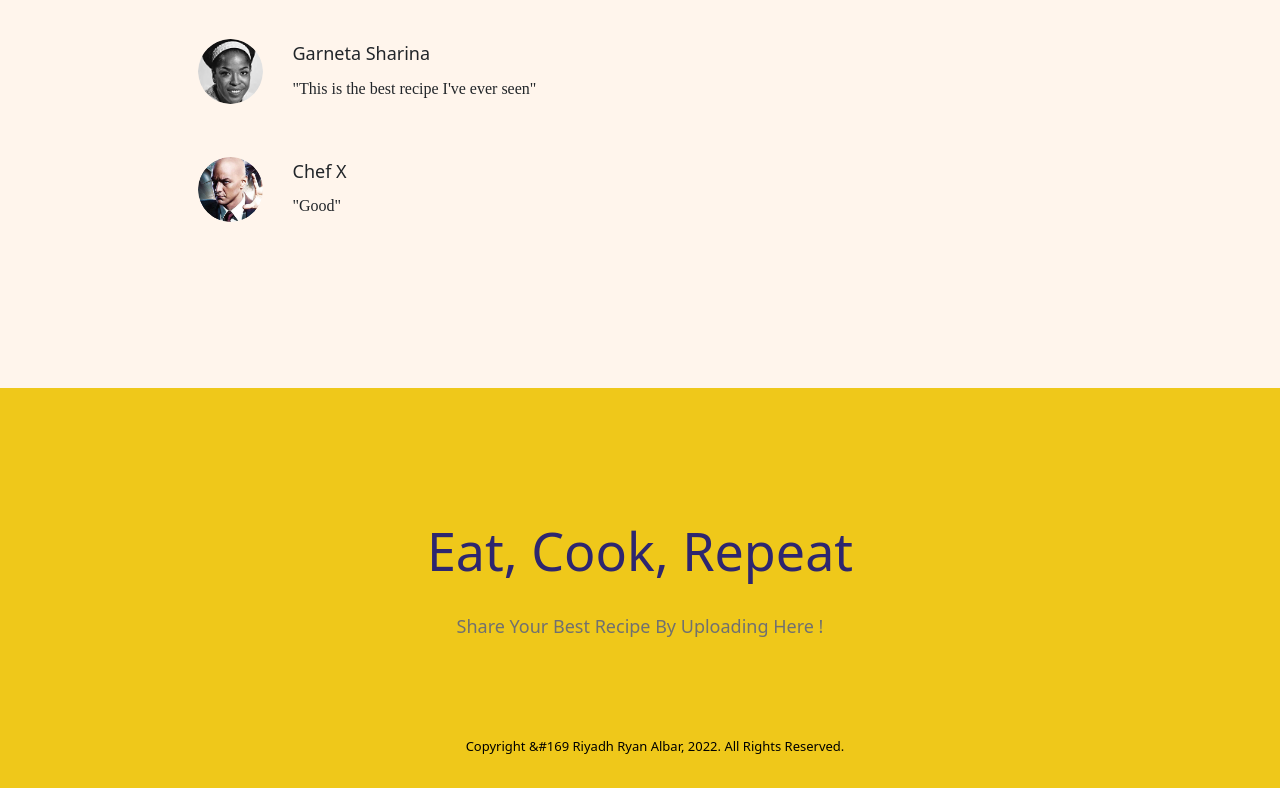
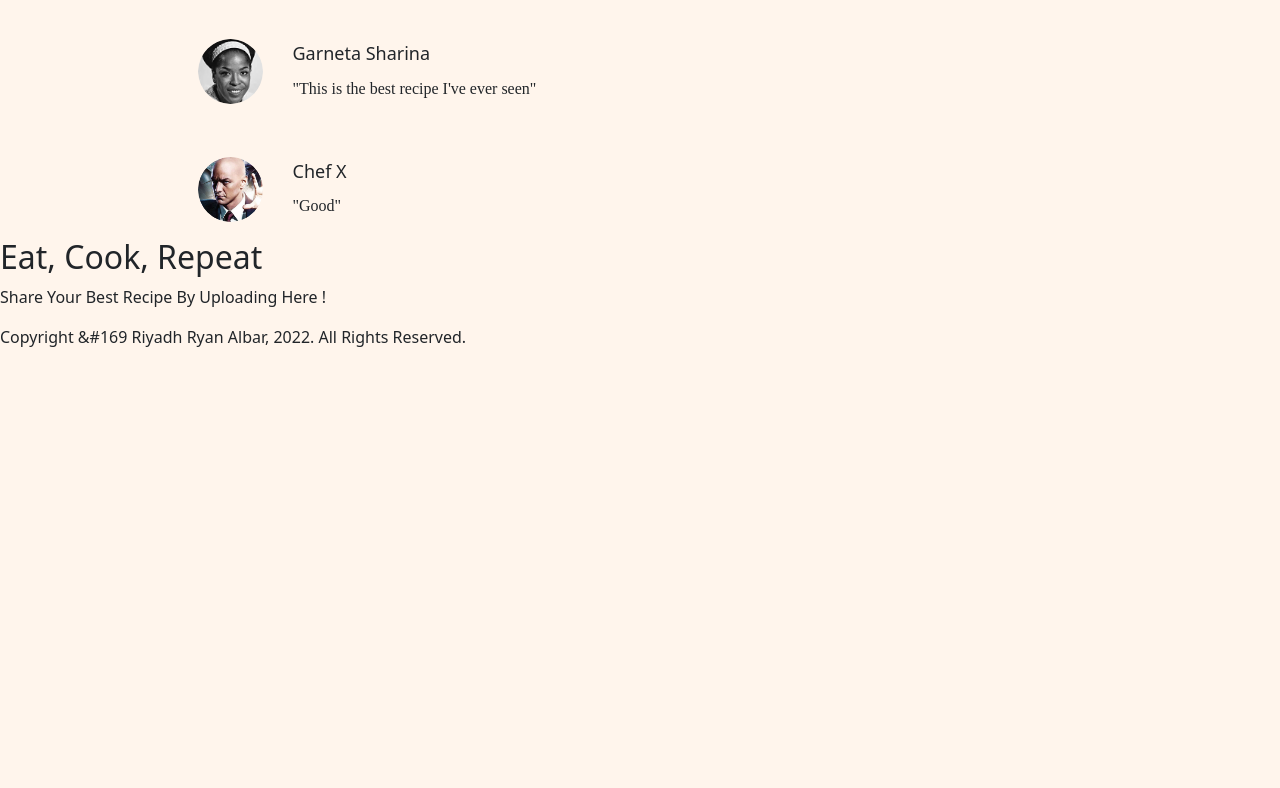
Before and after one commit to rydhralbar/r-food-fe, a React (Create React App) app: page /detail in a window 1280 px wide. Shown: the part 2109-2897 px from the top of the page. After the commit the page ends 2474 px from the top, so only its background shows below. Built offline with nearby package versions, Linux system fonts and the light colour scheme.

Commit message:
[DELETE] Delete photo and style

```diff
--- a/src/styles/addrecipe.css
+++ b/src/styles/addrecipe.css
@@ -55,58 +55,3 @@ body {
   margin-bottom: 90px;
 }
 /* add recipe end */
-
-/* footer start */
-#footer-add {
-  background-color: #efc81a;
-  bottom: 0;
-  display: flex;
-  justify-content: center;
-  align-items: center;
-  height: 400px;
-  text-align: center;
-  position: relative;
-}
-
-#footer-add h2 {
-  font-style: normal;
-  font-weight: 400;
-  font-size: 52px;
-  margin-bottom: 30px;
-
-  color: #2e266f;
-}
-
-#footer-add p {
-  font-style: normal;
-  font-weight: 300;
-  font-size: 18px;
-  text-align: center;
-  color: #707070;
-}
-
-#footer-add .footer-link {
-  position: absolute;
-  bottom: 0;
-  display: flex;
-  margin: auto;
-  justify-content: center;
-  left: 50%;
-  -webkit-transform: translateX(-50%);
-  transform: translateX(-50%);
-}
-
-#footer-add .footer-link p {
-  font-style: normal;
-  font-weight: 400;
-  font-size: 13px;
-  line-height: 24px;
-  display: flex;
-  align-items: center;
-  text-align: center;
-  text-transform: capitalize;
-  color: black;
-  margin-left: 30px;
-  margin-bottom: 30px;
-}
-/* footer end */
--- a/src/styles/detailguest.css
+++ b/src/styles/detailguest.css
@@ -136,61 +136,6 @@ body {
 
 /* recipe end */
 
-/* footer start */
-#footer-detail {
-  margin-top: 150px;
-  background-color: #efc81a;
-  display: flex;
-  justify-content: center;
-  align-items: center;
-  height: 400px;
-  text-align: center;
-  position: relative;
-}
-
-#footer-detail h2 {
-  font-style: normal;
-  font-weight: 400;
-  font-size: 52px;
-  margin-bottom: 30px;
-
-  color: #2e266f;
-}
-
-#footer-detail p {
-  font-style: normal;
-  font-weight: 300;
-  font-size: 18px;
-  text-align: center;
-  color: #707070;
-}
-
-#footer-detail .footer-link {
-  position: absolute;
-  bottom: 0;
-  display: flex;
-  margin: auto;
-  justify-content: center;
-  left: 50%;
-  -webkit-transform: translateX(-50%);
-  transform: translateX(-50%);
-}
-
-#footer-detail .footer-link p {
-  font-style: normal;
-  font-weight: 400;
-  font-size: 13px;
-  line-height: 24px;
-  display: flex;
-  align-items: center;
-  text-align: center;
-  text-transform: capitalize;
-  color: black;
-  margin-left: 30px;
-  margin-bottom: 30px;
-}
-/* footer end */
-
 /* responsive for mobile start */
 @media screen and (max-width: 576px) {
   /* navbar start */
--- a/src/styles/detaillogged.css
+++ b/src/styles/detaillogged.css
@@ -182,58 +182,3 @@ body {
 
 
 /* recipe end */
-
-/* footer start */
-#footer-detail {
-  margin-top: 150px;
-  background-color: #efc81a;
-  display: flex;
-  justify-content: center;
-  align-items: center;
-  height: 400px;
-  text-align: center;
-  position: relative;
-}
-
-#footer-detail h2 {
-  font-style: normal;
-  font-weight: 400;
-  font-size: 52px;
-  margin-bottom: 30px;
-
-  color: #2e266f;
-}
-
-#footer-detail p {
-  font-style: normal;
-  font-weight: 300;
-  font-size: 18px;
-  text-align: center;
-  color: #707070;
-}
-
-#footer-detail .footer-link {
-  position: absolute;
-  bottom: 0;
-  display: flex;
-  margin: auto;
-  justify-content: center;
-  left: 50%;
-  -webkit-transform: translateX(-50%);
-  transform: translateX(-50%);
-}
-
-#footer-detail .footer-link p {
-  font-style: normal;
-  font-weight: 400;
-  font-size: 13px;
-  line-height: 24px;
-  display: flex;
-  align-items: center;
-  text-align: center;
-  text-transform: capitalize;
-  color: black;
-  margin-left: 30px;
-  margin-bottom: 30px;
-}
-/* footer end */
--- a/src/styles/homeguest.css
+++ b/src/styles/homeguest.css
@@ -155,6 +155,39 @@ body {
 }
 /* new recipe end */
 
+
+/* start of popular-recipe css */
+#popular-recipe .title {
+  font-style: normal;
+  font-weight: 500;
+  font-size: 38px;
+  line-height: 80px;
+  color: #3f3a3a;
+  position: relative;
+  z-index: 1;
+  margin-bottom: 80px;
+  border-left: 15px solid #efc81a;
+  padding-left: 20px;
+}
+
+#popular-recipe .clickable-image {
+  cursor: pointer;
+  height: 400px;
+  position: relative;
+}
+
+#popular-recipe .clickable-image img {
+  cursor: pointer;
+  border-radius: 10px;
+  object-fit: cover;
+}
+
+#popular-recipe .clickable-image:hover {
+  transform: scale(1.1);
+  transition: 0.5s;
+}
+
+/* end of popular-recipe css */
 /* popular recipe start */
 #popular-recipe {
   margin-top: 80px;
@@ -174,11 +207,11 @@ body {
   padding-left: 20px;
 }
 
-#popular-recipe .grid-wrapper {
+/* #popular-recipe .grid-wrapper {
   display: grid;
   grid-template-columns: repeat(3, 1fr);
   gap: 20px 10px;
-}
+} */
 
 #popular-recipe .clickable-image-home {
   cursor: pointer;
@@ -196,7 +229,7 @@ body {
   transition: 0.5s;
 }
 
-#popular-recipe .grid-wrapper .image-title-home {
+#popular-recipe .image-title-home {
   position: absolute;
   z-index: 1;
   bottom: 67px;
@@ -229,61 +262,6 @@ body {
   --bs-disabled-border-color: black;
 }
 /* pagination end */
-
-/* footer start */
-#footer-home-guest {
-  background-color: #efc81a;
-  display: flex;
-  justify-content: center;
-  align-items: center;
-  height: 400px;
-  text-align: center;
-  position: relative;
-}
-
-#footer-home-guest h2 {
-  font-style: normal;
-  font-weight: 400;
-  font-size: 52px;
-  margin-bottom: 30px;
-
-  color: #2e266f;
-}
-
-#footer-home-guest p {
-  font-style: normal;
-  font-weight: 300;
-  font-size: 18px;
-  text-align: center;
-  color: #707070;
-}
-
-#footer-home-guest .footer-link {
-  position: absolute;
-  bottom: 0;
-  display: flex;
-  margin: auto;
-  justify-content: center;
-  left: 50%;
-  -webkit-transform: translateX(-50%);
-  transform: translateX(-50%);
-}
-
-#footer-home-guest .footer-link p {
-  font-style: normal;
-  font-weight: 400;
-  font-size: 13px;
-  line-height: 24px;
-  display: flex;
-  align-items: center;
-  text-align: center;
-  text-transform: capitalize;
-  color: black;
-  margin-left: 30px;
-  margin-bottom: 30px;
-}
-/* footer end */
-
 
 /* responsive for mobile start */
 @media screen and (max-width: 576px) {
--- a/src/styles/homelogged.css
+++ b/src/styles/homelogged.css
@@ -224,61 +224,6 @@ body {
 } */
 /* pagination end */
 
-/* footer start */
-#footer-home-logged {
-  background-color: #efc81a;
-  display: flex;
-  justify-content: center;
-  align-items: center;
-  height: 400px;
-  text-align: center;
-  position: relative;
-}
-
-#footer-home-logged h2 {
-  font-style: normal;
-  font-weight: 400;
-  font-size: 52px;
-  margin-bottom: 30px;
-
-  color: #2e266f;
-}
-
-#footer-home-logged p {
-  font-style: normal;
-  font-weight: 300;
-  font-size: 18px;
-  text-align: center;
-  color: #707070;
-}
-
-#footer-home-logged .footer-link {
-  position: absolute;
-  bottom: 0;
-  display: flex;
-  margin: auto;
-  justify-content: center;
-  left: 50%;
-  -webkit-transform: translateX(-50%);
-  transform: translateX(-50%);
-}
-
-#footer-home-logged .footer-link p {
-  font-style: normal;
-  font-weight: 400;
-  font-size: 13px;
-  line-height: 24px;
-  display: flex;
-  align-items: center;
-  text-align: center;
-  text-transform: capitalize;
-  color: black;
-  margin-left: 30px;
-  margin-bottom: 30px;
-}
-/* footer end */
-
-
 /* responsive for mobile start */
 @media screen and (max-width: 576px) {
   /* navbar start */
--- a/src/styles/likedrecipe.css
+++ b/src/styles/likedrecipe.css
@@ -131,20 +131,3 @@ body {
   transition: 0.5s;
 }
 /* profile section end */
-
-/* footer start */
-.ftr-profile p {
-  margin-right: 35px;
-}
-
-.ftr-profile {
-  padding: 20px;
-  color: black;
-  background-color: #EFC81A;
-  text-align: center;
-  position: fixed;
-  bottom: 0;
-  width: 100%;
-  z-index: 2;
-}
-/* footer end */
--- a/src/styles/myrecipe.css
+++ b/src/styles/myrecipe.css
@@ -131,20 +131,3 @@ body {
   transition: 0.5s;
 }
 /* profile section end */
-
-/* footer start */
-.ftr-profile p {
-  margin-right: 35px;
-}
-
-.ftr-profile {
-  padding: 20px;
-  color: black;
-  background-color: #EFC81A;
-  text-align: center;
-  position: fixed;
-  bottom: 0;
-  width: 100%;
-  z-index: 2;
-}
-/* footer end */
--- a/src/styles/savedrecipe.css
+++ b/src/styles/savedrecipe.css
@@ -126,20 +126,3 @@ body {
   transition: 0.5s;
 }
 /* profile section end */
-
-/* footer start */
-.ftr-profile p {
-  margin-right: 35px;
-}
-
-.ftr-profile {
-  padding: 20px;
-  color: black;
-  background-color: #EFC81A;
-  text-align: center;
-  position: fixed;
-  bottom: 0;
-  width: 100%;
-  z-index: 2;
-}
-/* footer end */
```
Also changed, not shown: src/styles/detailrecipe(pr1g).css (+0 -55 lines), public/rf-logo.png (deleted).
